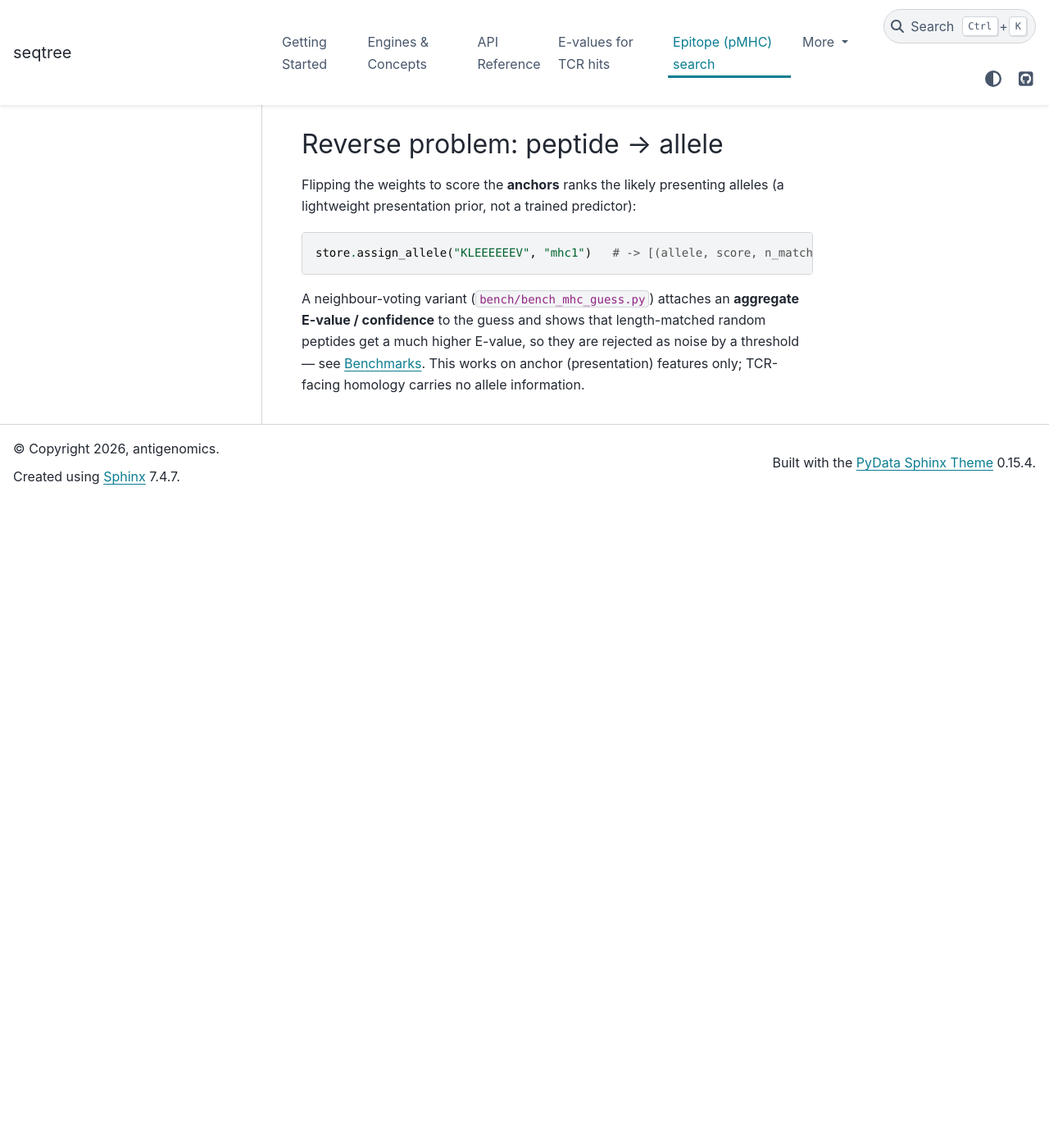
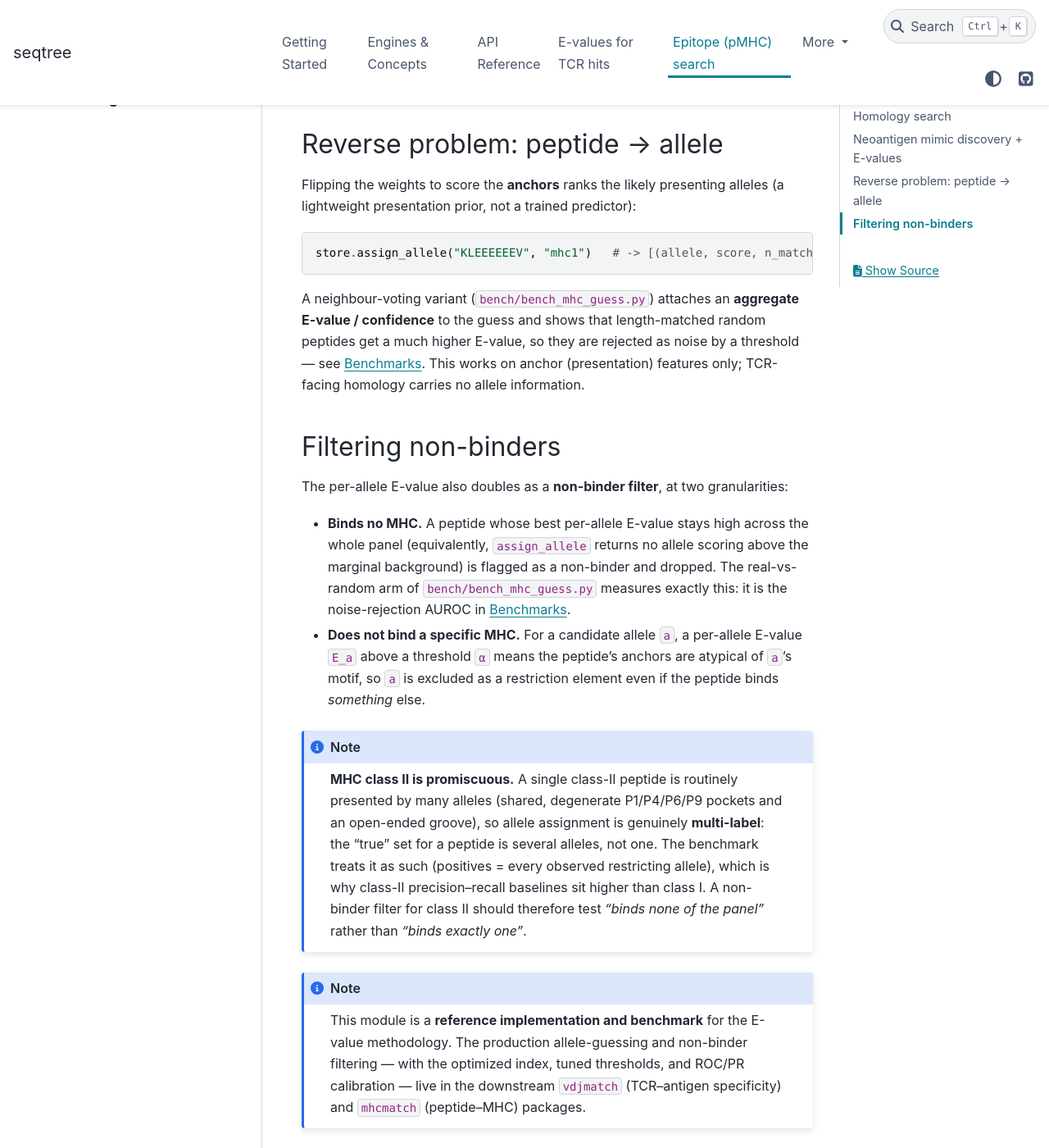
Before and after one commit to antigenomics/seqtree, a Sphinx documentation site: the page built from docs/pmhc.rst, in a window 1280 px wide and 1400 px high, scrolled down 1356 px. Shown: the whole window at 82% size. Built offline with Sphinx 7.4.7 and the PyData theme 0.15.4, drawn with Linux system fonts in a browser that asks for light colours; before the commit the page ends 1967 px from its top, so only the background shows below that.

Commit message:
docs(pmhc)+bench: non-binder E-value filter + class-II promiscuity notes (v0.0.3b1)
- assign_allele: document the score as a non-binder filter (score<=0 => not enriched
  for that allele; all<=0 => binds nothing in the panel). New test_filter_nonbinders.
- bench_mhc_guess.py: frame the real-vs-random arm as the non-binder filter; note
  class-II promiscuity (multi-label) and that production lives in vdjmatch/mhcmatch.
- appendix: add "Filtering non-binders" (binds-no-MHC via best-over-panel E, binds-not-
  a-specific-allele via E_a) and "Class-II promiscuity" paragraphs; clarify reverse
  problem uses the register trick; state seqtree is the reference impl, production in
  vdjmatch/mhcmatch.
- docs/pmhc.rst: non-binder filtering section + promiscuity/production notes.
- version -> 0.0.3b1 (not published to PyPI).

Co-Authored-By: Claude Opus 4.8 <noreply@anthropic.com>

```diff
--- a/docs/pmhc.rst
+++ b/docs/pmhc.rst
@@ -65,3 +65,32 @@ A neighbour-voting variant (``bench/bench_mhc_guess.py``) attaches an **aggregat
 confidence** to the guess and shows that length-matched random peptides get a much higher E-value, so
 they are rejected as noise by a threshold — see :doc:`benchmarks`. This works on anchor (presentation)
 features only; TCR-facing homology carries no allele information.
+
+Filtering non-binders
+---------------------
+
+The per-allele E-value also doubles as a **non-binder filter**, at two granularities:
+
+- **Binds no MHC.** A peptide whose best per-allele E-value stays high across the whole panel
+  (equivalently, ``assign_allele`` returns no allele scoring above the marginal background) is flagged
+  as a non-binder and dropped. The real-vs-random arm of ``bench/bench_mhc_guess.py`` measures exactly
+  this: it is the noise-rejection AUROC in :doc:`benchmarks`.
+- **Does not bind a specific MHC.** For a candidate allele ``a``, a per-allele E-value ``E_a`` above a
+  threshold ``α`` means the peptide's anchors are atypical of ``a``'s motif, so ``a`` is excluded as a
+  restriction element even if the peptide binds *something* else.
+
+.. note::
+
+   **MHC class II is promiscuous.** A single class-II peptide is routinely presented by many alleles
+   (shared, degenerate P1/P4/P6/P9 pockets and an open-ended groove), so allele assignment is
+   genuinely **multi-label**: the "true" set for a peptide is several alleles, not one. The benchmark
+   treats it as such (positives = every observed restricting allele), which is why class-II
+   precision–recall baselines sit higher than class I. A non-binder filter for class II should
+   therefore test *"binds none of the panel"* rather than *"binds exactly one"*.
+
+.. note::
+
+   This module is a **reference implementation and benchmark** for the E-value methodology. The
+   production allele-guessing and non-binder filtering — with the optimized index, tuned thresholds,
+   and ROC/PR calibration — live in the downstream ``vdjmatch`` (TCR–antigen specificity) and
+   ``mhcmatch`` (peptide–MHC) packages.
--- a/pyproject.toml
+++ b/pyproject.toml
@@ -4,7 +4,7 @@ build-backend = "scikit_build_core.build"
 
 [project]
 name = "seqtree"
-version = "0.0.3b0"
+version = "0.0.3b1"
 description = "Fast fuzzy search over biological sequences (C++ core, Python bindings)"
 readme = "README.md"
 requires-python = ">=3.10"
```
Also changed, not shown: 5 other files.
